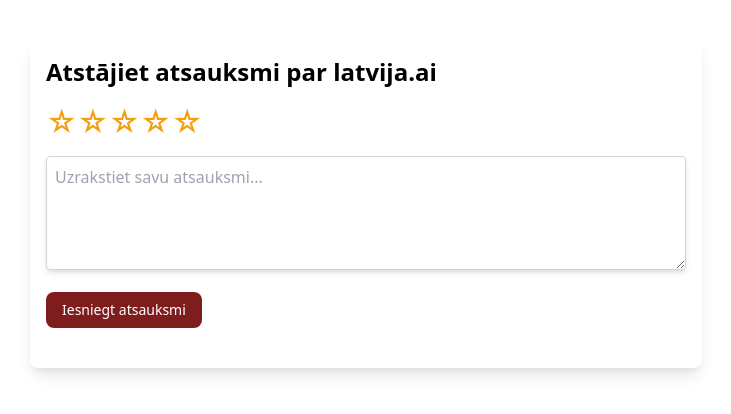
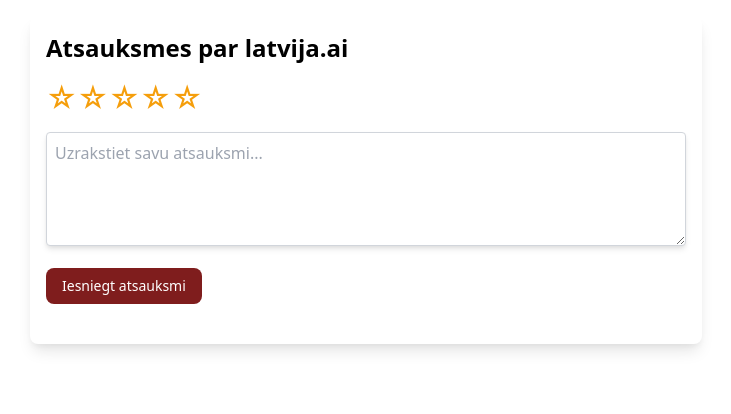
Before and after one commit to izveide-lv/atsauksmes, a plain HTML site: page index.html in a window 1280 px wide. Shown: the whole page, without its empty margins (274-1005 px from the left). Drawn offline with nearby package versions, Linux system fonts and the light colour scheme; no server answers.

Commit message:
Update index.html

```diff
--- a/index.html
+++ b/index.html
@@ -18,11 +18,9 @@
       }
     </style>
   </head>
-  <body class="p-10">
+  <body class="p-4">
     <div class="max-w-2xl mx-auto bg-white p-4 rounded-lg shadow-lg">
-      <h2 class="text-2xl font-bold mb-4" id="reviewTitle">
-        Atstājiet atsauksmi
-      </h2>
+      <h2 class="text-2xl font-bold mb-4" id="reviewTitle">Atsauksmes</h2>
 
       <div class="flex mb-4">
         <span
@@ -92,7 +90,7 @@
       const sanitizedWebsite = sanitizeString(website ? website : "latvija.ai");
       document.getElementById(
         "reviewTitle"
-      ).innerText = `Atstājiet atsauksmi par ${sanitizedWebsite}`;
+      ).innerText = `Atsauksmes par ${sanitizedWebsite}`;
 
       const stars = document.querySelectorAll(".star");
       let rating = 0;
```
